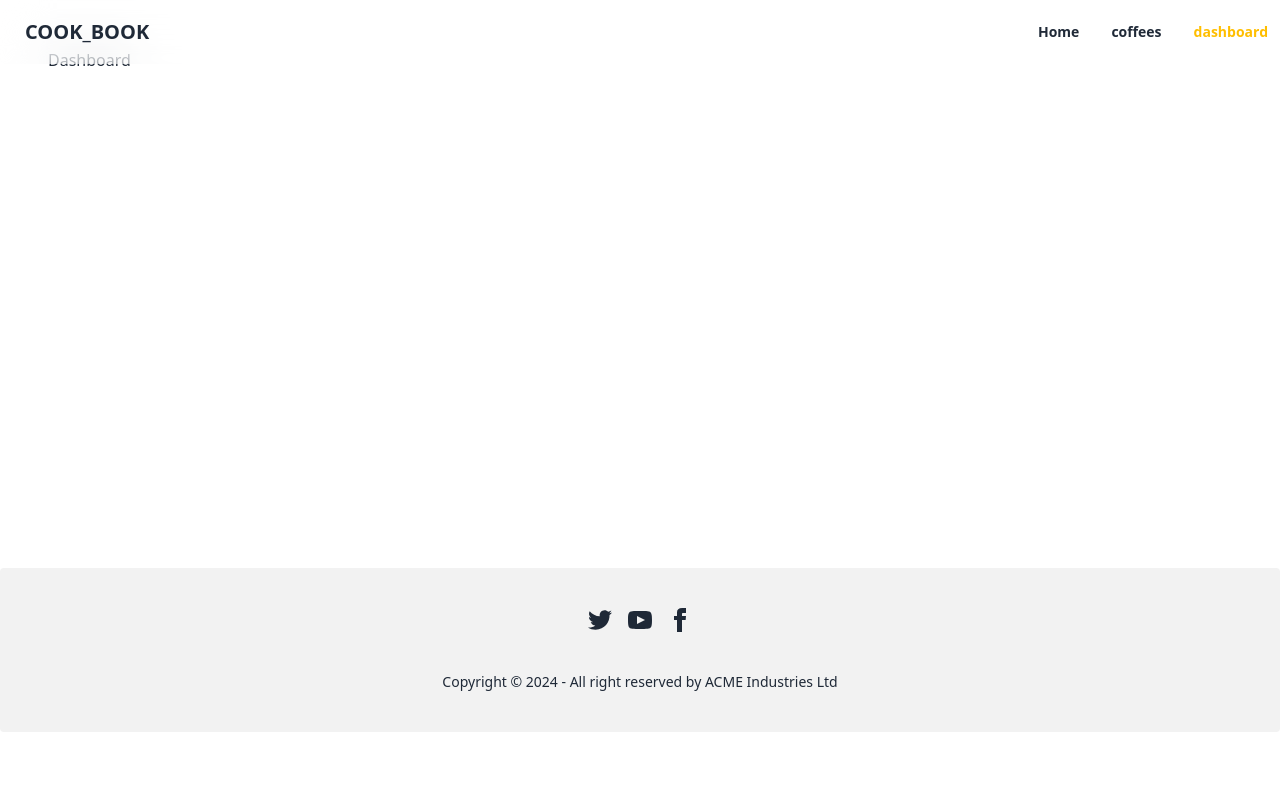
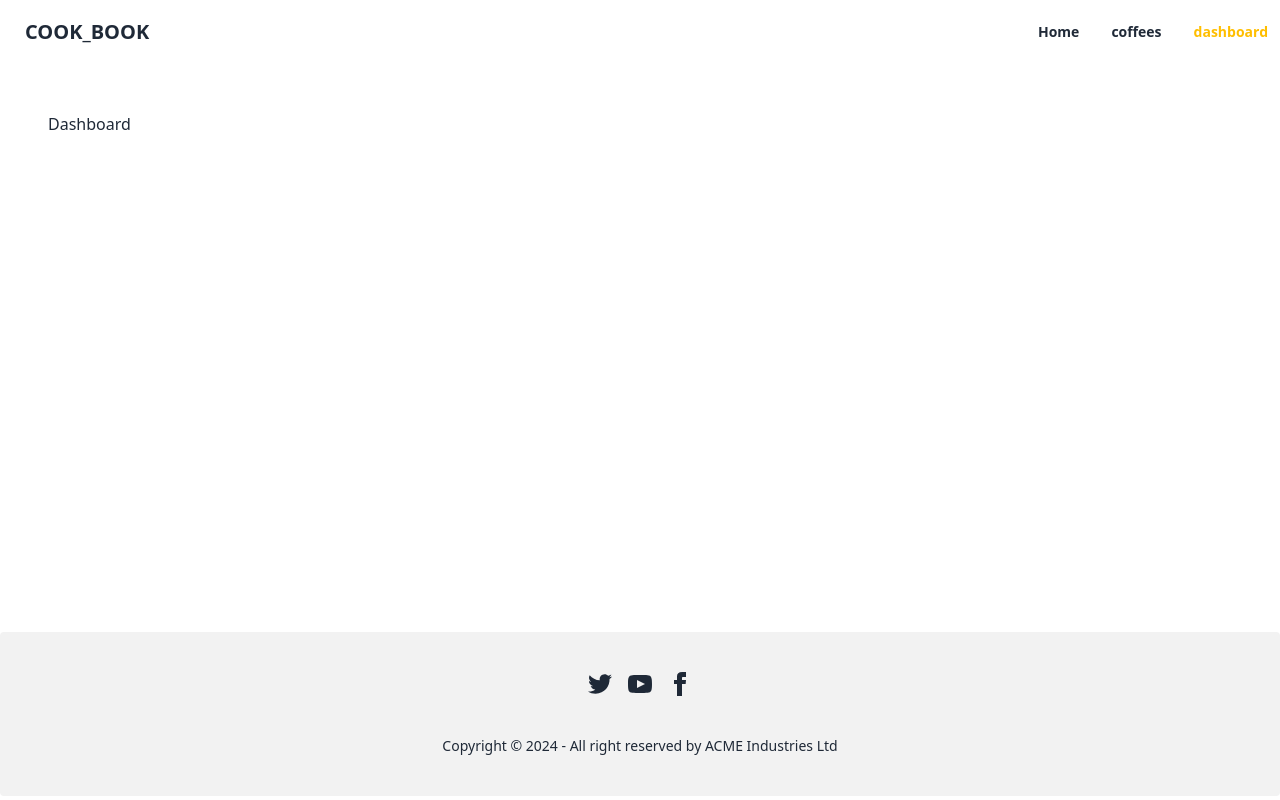
Before and after one commit to Abubokkor98/react-coffee-book, a React (Vite) app: page /dashboard in a window 1280 px wide. Built offline with nearby package versions, Linux system fonts and the light colour scheme.

Commit message:
controll overflow-y

```diff
--- a/src/Components/CoffeeCards.jsx
+++ b/src/Components/CoffeeCards.jsx
@@ -21,7 +21,7 @@ export default function CoffeeCards() {
 
   return (
     <>
-        <div className="grid grid-cols-1 md:grid-cols-2 lg:grid-cols-3  gap-5 p-5">
+        <div className="grid grid-cols-1 md:grid-cols-2 lg:grid-cols-3  gap-5 my-12">
       {coffees.map((coffee) => (
         <Card key={coffee.id} coffee={coffee}></Card>
       ))}
--- a/src/Components/Navbar.jsx
+++ b/src/Components/Navbar.jsx
@@ -3,7 +3,7 @@ import { Link, NavLink } from "react-router-dom";
 
 export default function Navbar() {
   return (
-    <div className="navbar backdrop-blur-xl bg-white/30 z-50 fixed ">
+    <div className="navbar backdrop-blur-xl bg-white/30 z-50 fixed max-w-screen-xl mx-auto">
       <div className="navbar-start">
         <div className="dropdown">
           <div tabIndex={0} role="button" className="btn btn-ghost lg:hidden">
--- a/src/Layouts/MainLayout.jsx
+++ b/src/Layouts/MainLayout.jsx
@@ -1,15 +1,19 @@
-import React from 'react'
-import Navbar from '../Components/Navbar'
-import Footer from '../Components/Footer'
-import { Outlet } from 'react-router-dom'
+import React from "react";
+import Navbar from "../Components/Navbar";
+import Footer from "../Components/Footer";
+import { Outlet } from "react-router-dom";
 
 export default function MainLayout() {
   return (
-    <div className='max-w-screen-xl'>
+    <div className="max-w-screen-xl mx-auto">
       {/* Navbar */}
+
+      <div className="h-16">
+        {/* div class for fixing sticky issue */}
         <Navbar></Navbar>
+      </div>
 
-        <div className='min-h-[calc(100vh-232px)] p-12 container mx-auto'>
+      <div className="min-h-[calc(100vh-232px)] p-12 container mx-auto">
         {/* Dynamic Section */}
         <Outlet></Outlet>
       </div>
@@ -17,5 +21,5 @@ export default function MainLayout() {
       {/* Footer */}
       <Footer></Footer>
     </div>
-  )
+  );
 }
--- a/src/index.css
+++ b/src/index.css
@@ -1,3 +1,7 @@
 @tailwind base;
 @tailwind components;
 @tailwind utilities;
+
+html {
+    overflow-y: scroll;
+}
```
Lines whose indentation alone changed are shown as unchanged.
